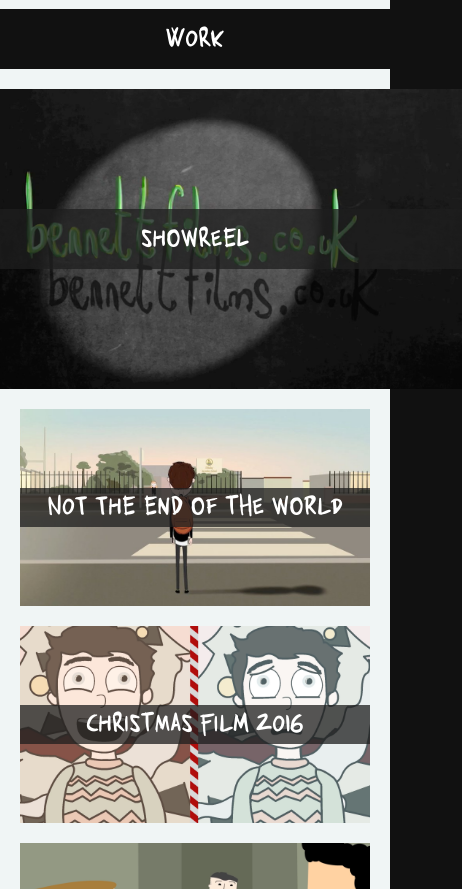
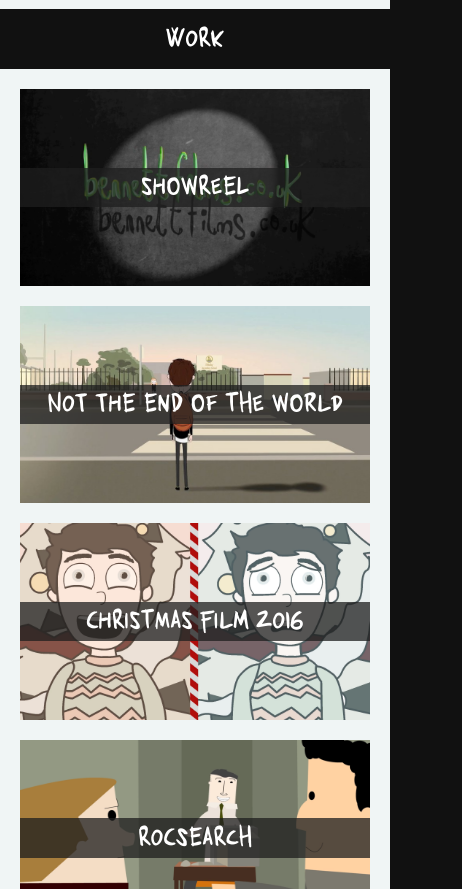
Before and after one commit to jwld/bennettfilms, a plain HTML site: page index.html in a window 390 px wide. Shown: the part 1435-2324 px from the top of the page, 462 px wide, since content can reach past the window. Drawn offline with nearby package versions, Linux system fonts and the light colour scheme.

Commit message:
fix mobile layout

```diff
--- a/style/style.css
+++ b/style/style.css
@@ -372,6 +372,7 @@ p {
 .videoButton.showreel {
 	height: 300px;
 	width: 533px;
+	max-width: calc(100vw - 40px);
 }
 
 .videoImage {
@@ -730,7 +731,7 @@ p {
 
 /* maintain video aspect ratio when squashed */
 @media (max-width: 440px) {
-	.videoButton {
+	.videoButton, .videoButton.showreel {
 		height: calc((100vw - 40px) * 0.5625);
 	}
 }
@@ -770,9 +771,9 @@ p {
 
 /* firefox */
 @-moz-document url-prefix() {
-  	#subtitleText {
+	#subtitleText {
 		padding: 0.5vmin 2vmin 0 2vmin;
-  	}
+	}
 
 	.videoImage {
 		transform: scale(1.02);
```
